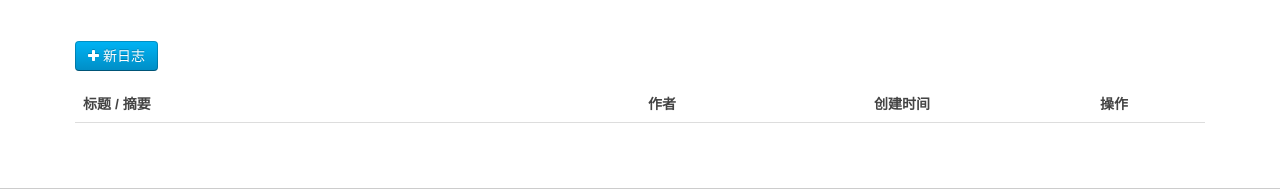
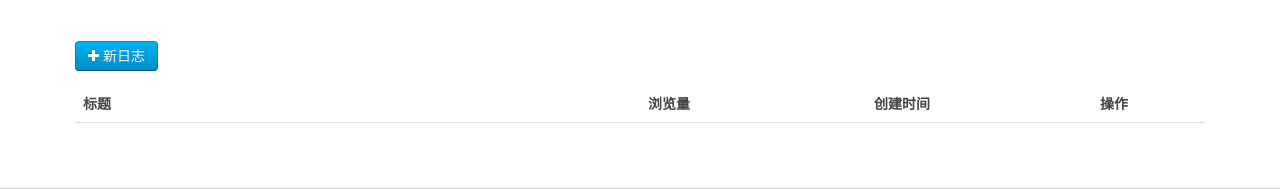
Before and after one commit to BurnellLiu/burnell-web, a Python web app: template www/templates/manage_blogs.html in a window 1280 px wide. Shown: the part 218-407 px from the top of the page. Run offline with Jinja, Linux system fonts and the light colour scheme; the template is opened without the code that fills it, so the values that code supplies are empty; some libraries are stand-ins or nearby versions.

Commit message:
后台博客显示修改 后台管理按钮移到头像下拉列表中

```diff
--- a/www/static/js/manage_blogs.js
+++ b/www/static/js/manage_blogs.js
@@ -119,7 +119,7 @@ function showBlogsData(data){
             '<a target="_blank" href="/blog/' + blogs[i].id + '">' + blogs[i].name + '</a>' +
             '</td>' +
             '<td>' +
-            '<a target="_blank">' + blogs[i].user_name + '</a>'+
+            '<span>' + blogs[i].read_times + '</span>'+
             '</td>' +
             '<td>' +
             '<span>'+ blogs[i].created_at.toDateTime() + '</span>'+
--- a/www/templates/__base__.html
+++ b/www/templates/__base__.html
@@ -67,14 +67,15 @@
                         </a>
                         <div class="uk-dropdown uk-dropdown-navbar">
                             <ul class="uk-nav uk-nav-navbar">
-                                <li><a onclick="weiboLogout()"><i class="uk-icon-sign-out"></i>登出</a></li>
+                                {% if __user__['admin'] %}
+                                <li><a href="/manage/blogs"><i class="uk-icon-cog"></i>&nbsp;后台管理</a></li>
+                                {% endif %}
+                                <li><a onclick="weiboLogout()"><i class="uk-icon-sign-out"></i>&nbsp;登出</a></li>
                             </ul>
                         </div>
                     </li>
 
-                {% if __user__['admin'] %}
-                    <li><a href="/manage/blogs"><i class="uk-icon-cog"></i>后台</a></li>
-                {% endif %}
+
 
                 {% else %}
                     <li><a onclick="weiboLogin()"><i class="uk-icon-weibo uk-icon-small"></i>&nbsp;微博登录</a></li>
--- a/www/templates/manage_blogs.html
+++ b/www/templates/manage_blogs.html
@@ -34,8 +34,8 @@
         <table id="blogs-table" class="uk-table uk-table-hover">
             <thead>
                 <tr>
-                    <th class="uk-width-5-10">标题&nbsp;/&nbsp;摘要</th>
-                    <th class="uk-width-2-10">作者</th>
+                    <th class="uk-width-5-10">标题</th>
+                    <th class="uk-width-2-10">浏览量</th>
                     <th class="uk-width-2-10">创建时间</th>
                     <th class="uk-width-1-10">操作</th>
                 </tr>
```
Also changed, not shown: README.md.
